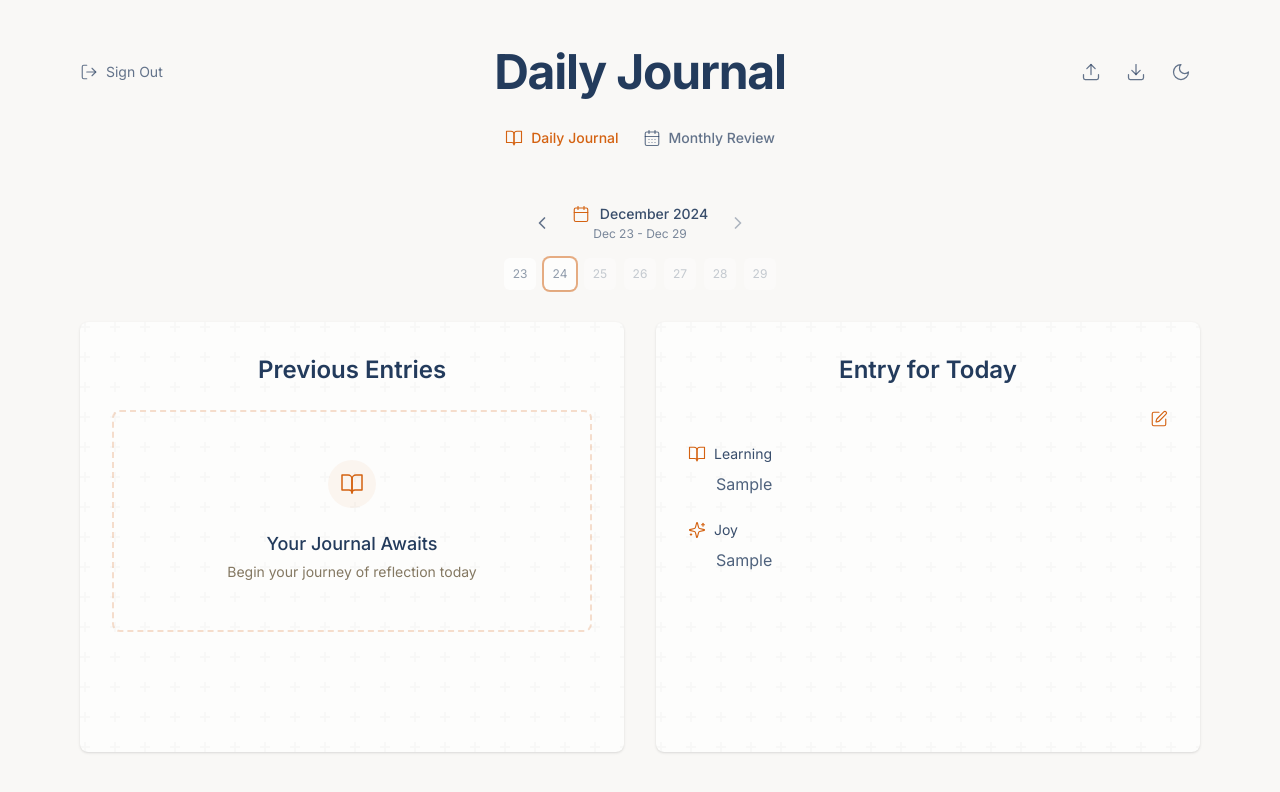
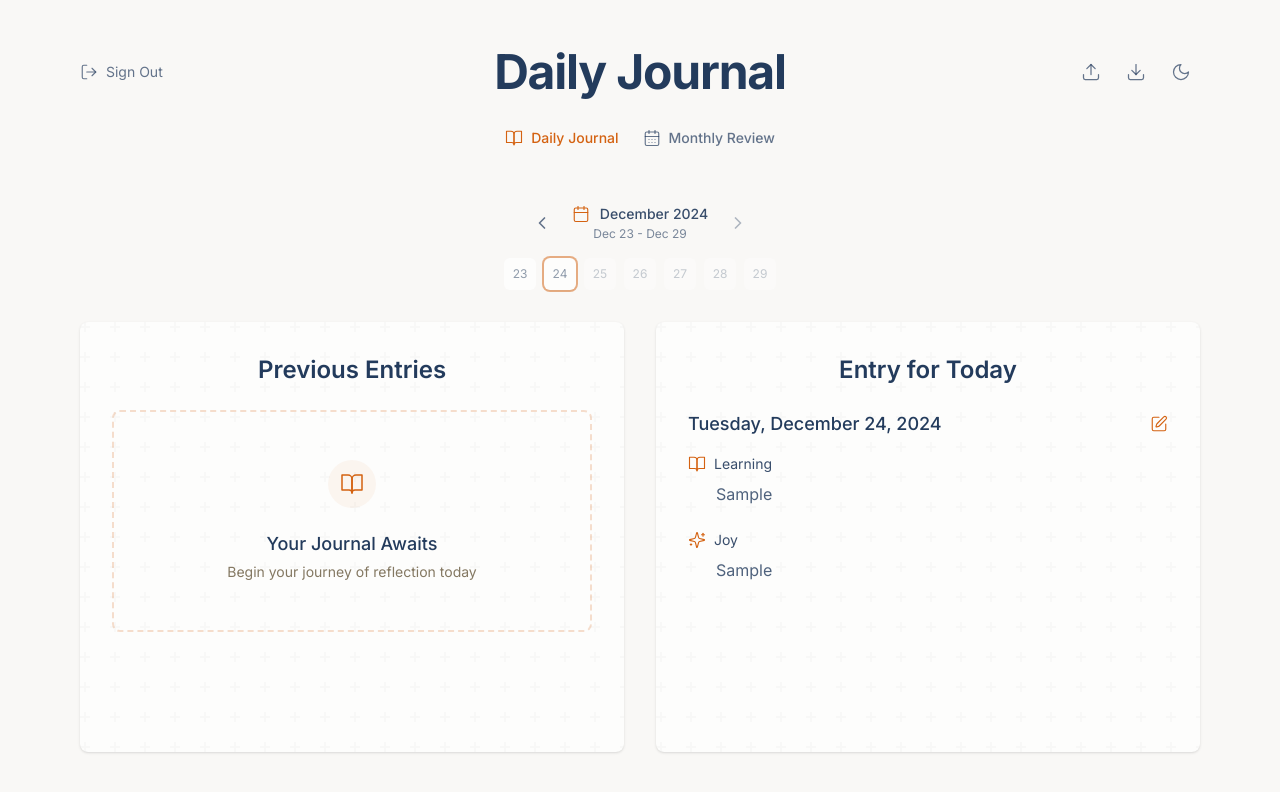
Before and after one commit to morhendos/quick-journal-app, a Next.js app: page / in a window 1280 px wide. Both pictures are taken after typing "Sample", "Sample" into the empty fields and a click on the button "Save Entry". Shown: the top 792 px of the page. Built offline with nearby package versions, Linux system fonts and the light colour scheme.

Commit message:
Restore date display in EntryDisplay component (#23)

```diff
--- a/src/components/entries/EntryDisplay.tsx
+++ b/src/components/entries/EntryDisplay.tsx
@@ -3,6 +3,7 @@
 import { useState, useEffect } from 'react';
 import { JournalEntryDisplayProps } from '@/types/journal';
 import { BookOpen, Sparkles, Edit } from 'lucide-react';
+import { formatDate } from '@/utils/dates';
 
 export function EntryDisplay({ entry, isToday, onEdit }: JournalEntryDisplayProps) {
   const [mounted, setMounted] = useState(false);
@@ -19,10 +20,13 @@ export function EntryDisplay({ entry, isToday, onEdit }: JournalEntryDisplayProp
   return (
     <div className="space-y-4">
       <div className="flex items-center justify-between gap-4">
+        <h3 className="journal-heading text-lg font-medium text-ink transition-colors">
+          {formatDate(entry.date)}
+        </h3>
         {onEdit && (
           <button
             onClick={onEdit}
-            className="text-accent hover:text-accent/80 transition-colors ml-auto"
+            className="text-accent hover:text-accent/80 transition-colors"
             aria-label="Edit entry"
           >
             <Edit size={18} strokeWidth={1.5} />
```
